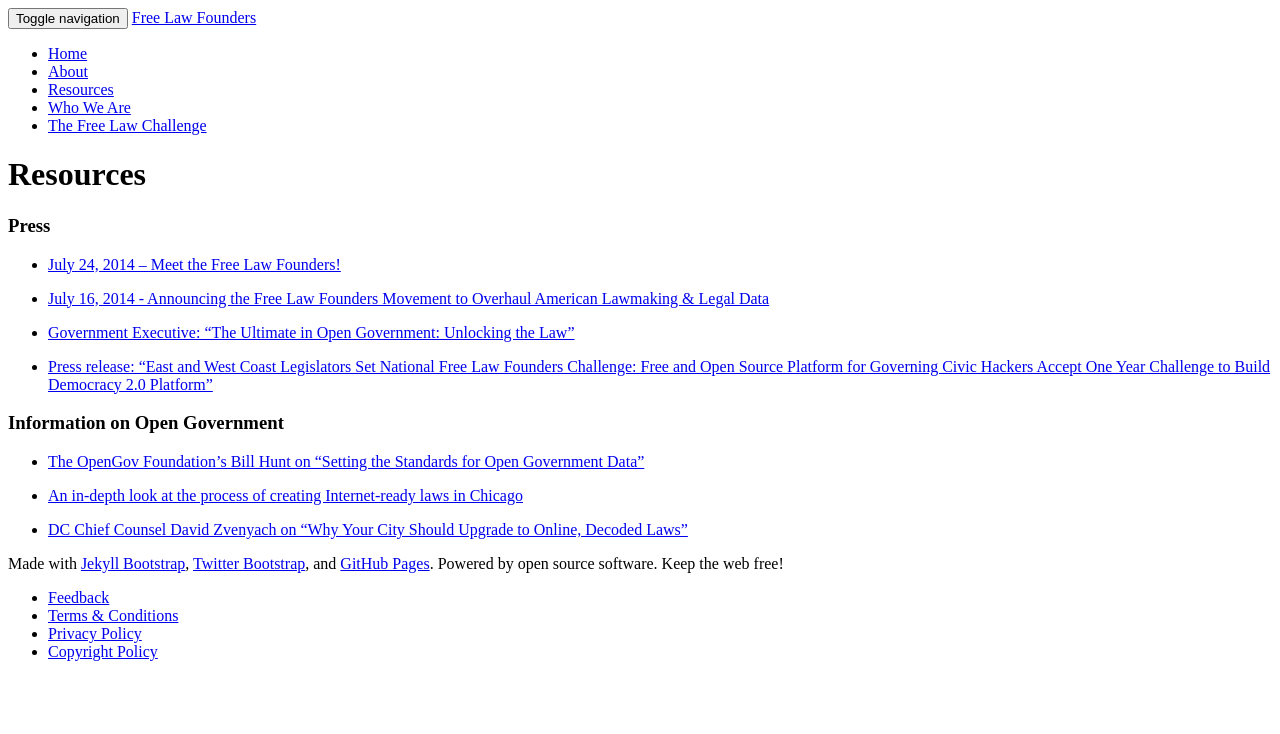
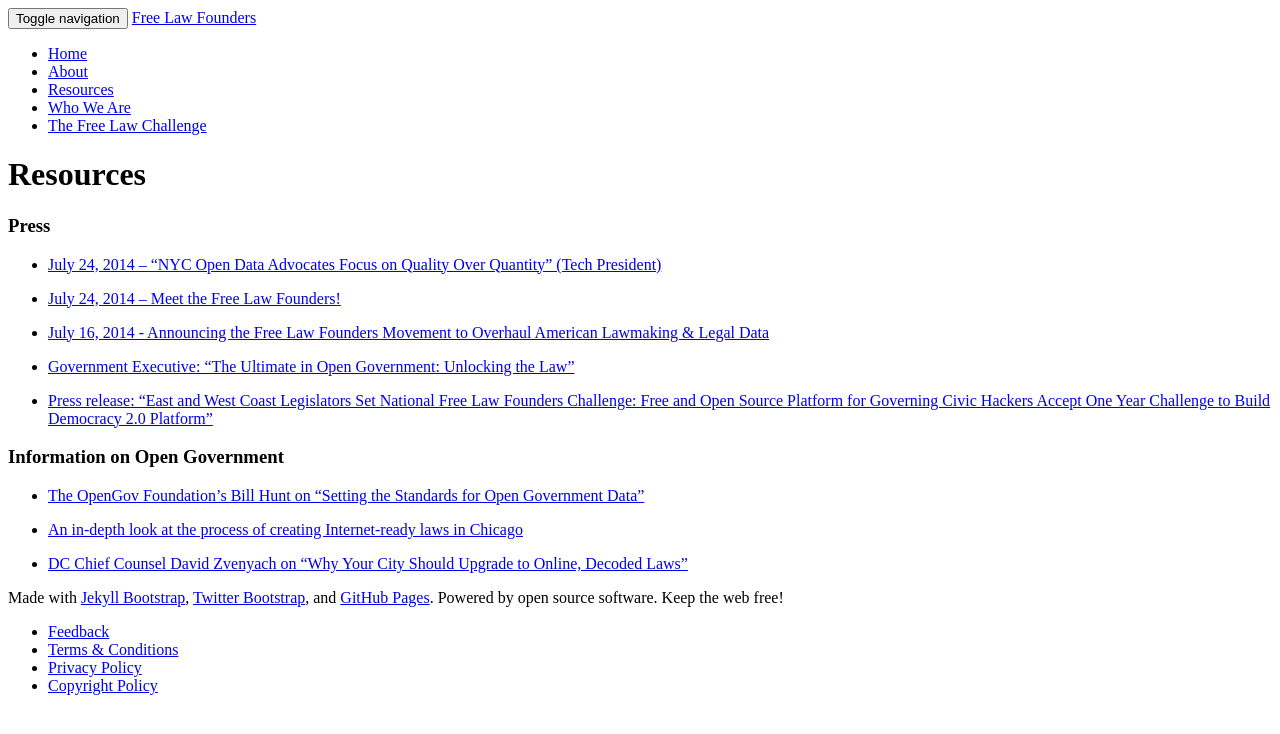
Before and after one commit to opengovfoundation/free-law-founders-site, a Jekyll site: the page built from resources.md, in a window 1280 px wide. Shown: the top 734 px of the page. Built offline with Jekyll 4.4.1, drawn with Linux system fonts in a browser that asks for light colours; nearby versions of some CDN libraries.

Commit message:
Update resources.md

```diff
--- a/resources.md
+++ b/resources.md
@@ -6,6 +6,8 @@ permalink: "resources/"
 {% include JB/setup %}
 
 ### Press
+
+* [July 24, 2014 -- "NYC Open Data Advocates Focus on Quality Over Quantity" (Tech President)](http://techpresident.com/news/25201/nyc-open-data-advocates-focused-quality-over-quantity)
 
 * [July 24, 2014 -- Meet the Free Law Founders!](http://opengovfoundation.org/meet-the-free-law-founders-coalition/)
 
```
